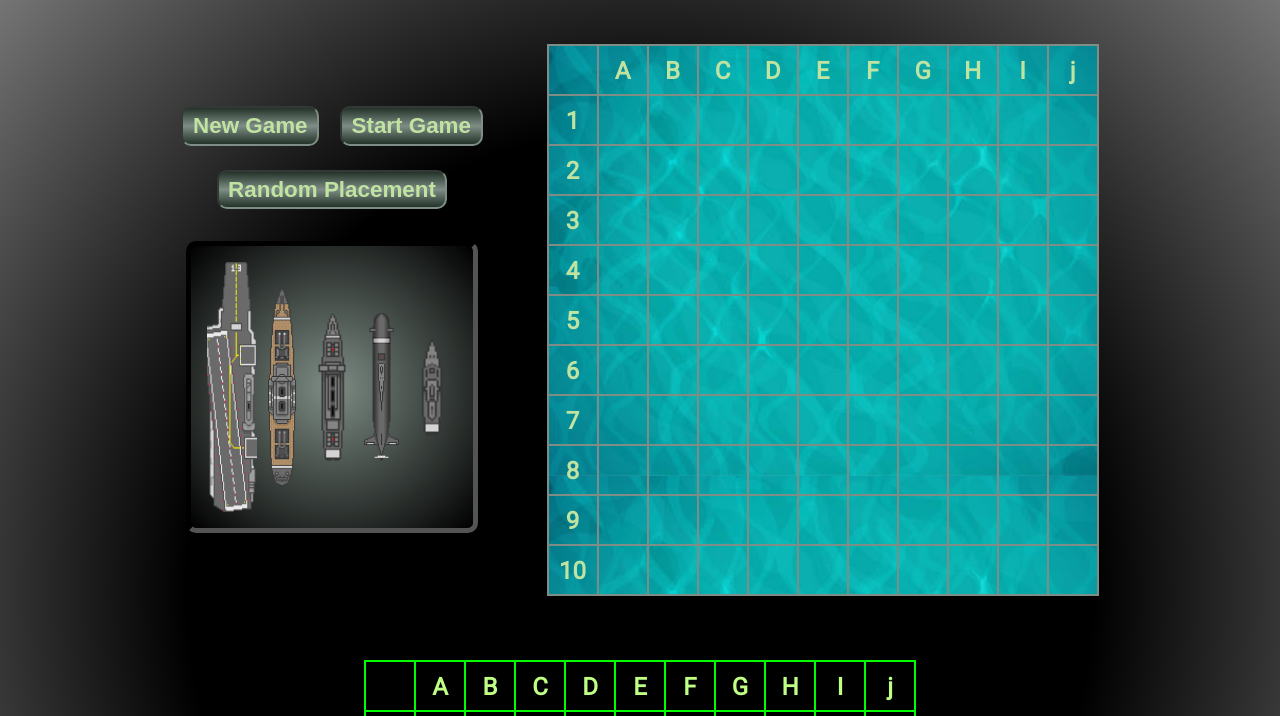
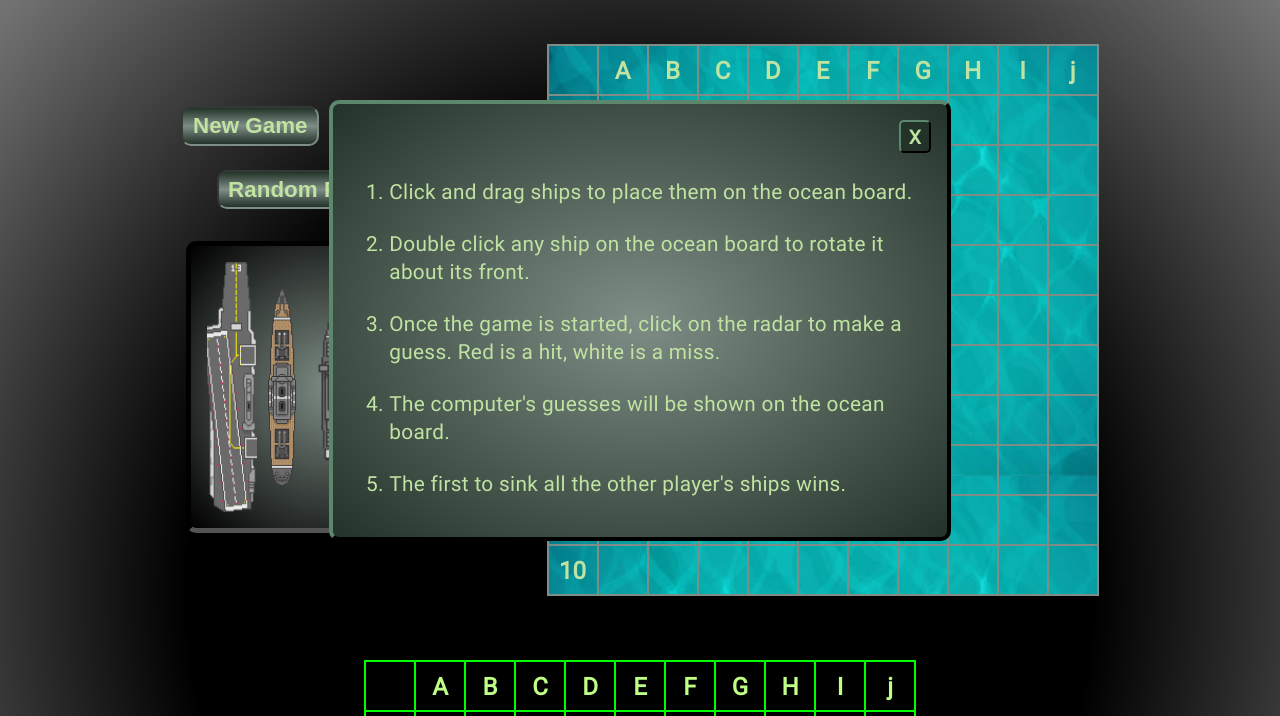
Before and after one commit to SamuelWyck/battleships, a website built with webpack: page src/template.html in a window 1280 px wide. Both pictures are taken after a click on the button "How To Play". Shown: the part 60-776 px from the top of the page. Built offline with nearby package versions, Linux system fonts and the light colour scheme.

Commit message:
Style dialog and remove commented out line

```diff
--- a/src/styles.css
+++ b/src/styles.css
@@ -256,7 +256,6 @@ div.board-cell-marker.miss, div.radar-cell-marker.miss {
 
 .interface button:hover {
     background-image: linear-gradient(180deg, #7E8D85, #233329, #7E8D85);
-    /* background-image: radial-gradient(#233329, 90%, #7E8D85); */
     color: #c0ff85;
 }
 
@@ -304,6 +303,63 @@ div.board-cell-marker.miss, div.radar-cell-marker.miss {
     animation-iteration-count: 1;
 }
 
+.dialog {
+    position: absolute;
+    top: 20%;
+    left: 0;
+    right: 0;
+    width: fit-content;
+    margin: 0 auto;
+    background-image: radial-gradient(#233329, #7E8D85);
+    background-image: radial-gradient(#7E8D85, #233329);
+    z-index: 4;
+    padding: 1rem;
+    border-radius: 10px;
+    border: 4px outset #233329;
+}
+
+.dialog > ol {
+    margin: 0 1rem 0 2.5rem;
+}
+
+.exit-btn-div {
+    width: 100%;
+    display: flex;
+    justify-content: flex-end;
+}
+
+.exit-btn-div > button {
+    font-size: 1.2rem;
+    font-family: "roboto", sans-serif;
+    font-weight: bold;
+    padding: .1rem .5rem;
+    display: flex;
+    align-items: center;
+    justify-content: center;
+    border-radius: 5px;
+    border: 2px outset #233329;
+    background-color: #233329;
+    color: #c1e3a2;
+}
+
+.exit-btn-div > button:hover {
+    background-color: #c1e3a2;
+    color: #233329;
+    border-color: #c1e3a2;
+}
+
+.exit-btn-div > button:active {
+    border-style: inset;
+}
+
+.dialog  li {
+    max-width: 45ch;
+    color: #c1e3a2;
+    margin: 1.5rem 0;
+    font-size: 1.3rem;
+    letter-spacing: .02rem;
+}
+
 @keyframes fade {
     0% {opacity: 1;}
     75% {opacity: 1;}
```
